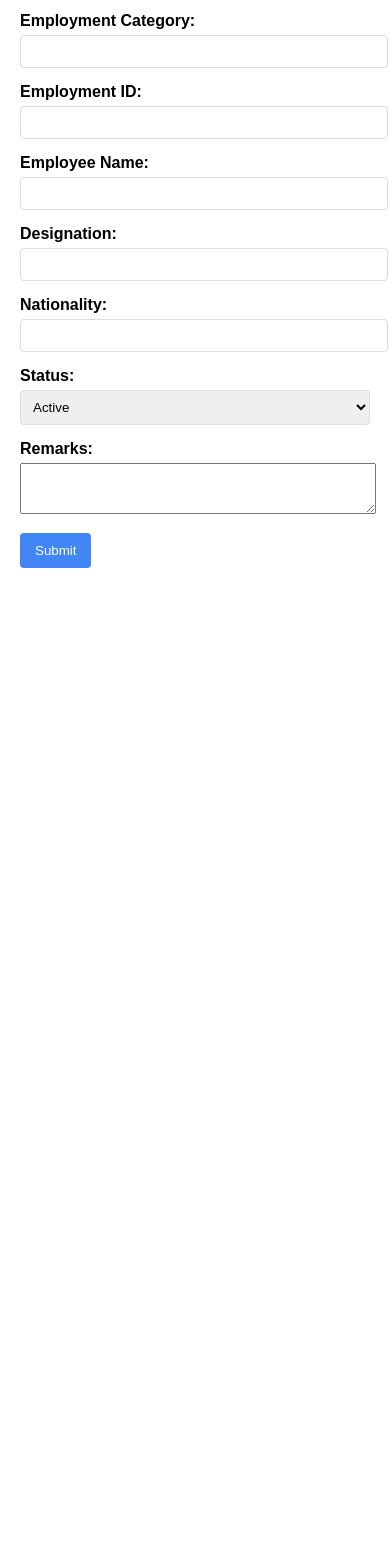
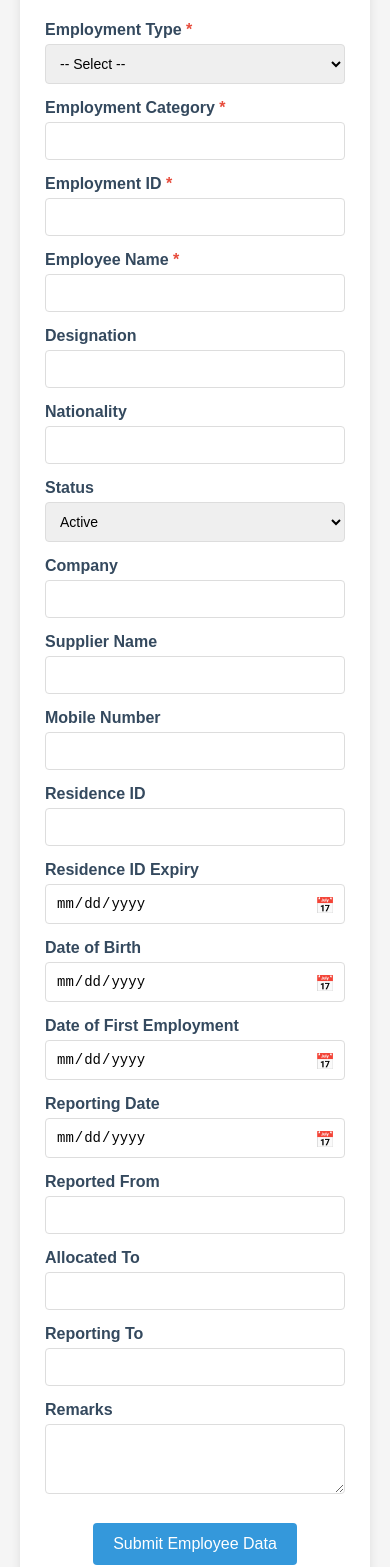
Before and after one commit to justingps/ems, a plain HTML site: page index.html in a window 390 px wide. Shown: the part 161-1728 px from the top of the page. Before the commit the page ends 844 px from the top, so only its background shows below. Drawn offline with Linux system fonts and the light colour scheme.

Commit message:
Update index.html

```diff
--- a/index.html
+++ b/index.html
@@ -3,81 +3,266 @@
 <head>
   <base target="_top">
   <style>
-    body { font-family: Arial, sans-serif; max-width: 800px; margin: 0 auto; padding: 20px; }
-    h1 { color: #4285F4; text-align: center; }
-    .form-group { margin-bottom: 15px; }
-    label { display: block; margin-bottom: 5px; font-weight: bold; }
-    input, select { width: 100%; padding: 8px; border: 1px solid #ddd; border-radius: 4px; }
-    button { background-color: #4285F4; color: white; padding: 10px 15px; border: none; border-radius: 4px; cursor: pointer; }
-    button:hover { background-color: #3367D6; }
+    body {
+      font-family: 'Arial', sans-serif;
+      max-width: 900px;
+      margin: 0 auto;
+      padding: 20px;
+      background-color: #f5f5f5;
+    }
+    h1 {
+      color: #2c3e50;
+      text-align: center;
+      margin-bottom: 30px;
+      border-bottom: 2px solid #3498db;
+      padding-bottom: 10px;
+    }
+    .form-container {
+      background-color: white;
+      padding: 25px;
+      border-radius: 8px;
+      box-shadow: 0 2px 10px rgba(0,0,0,0.1);
+    }
+    .form-group {
+      margin-bottom: 15px;
+      display: flex;
+      flex-wrap: wrap;
+      gap: 15px;
+    }
+    .form-field {
+      flex: 1 1 calc(50% - 15px);
+      min-width: 250px;
+    }
+    label {
+      display: block;
+      margin-bottom: 5px;
+      font-weight: bold;
+      color: #34495e;
+    }
+    input, select, textarea {
+      width: 100%;
+      padding: 10px;
+      border: 1px solid #ddd;
+      border-radius: 4px;
+      box-sizing: border-box;
+      font-size: 14px;
+    }
+    input:focus, select:focus, textarea:focus {
+      border-color: #3498db;
+      outline: none;
+      box-shadow: 0 0 5px rgba(52,152,219,0.3);
+    }
+    .required:after {
+      content: " *";
+      color: #e74c3c;
+    }
+    button {
+      background-color: #3498db;
+      color: white;
+      padding: 12px 20px;
+      border: none;
+      border-radius: 4px;
+      cursor: pointer;
+      font-size: 16px;
+      display: block;
+      margin: 25px auto 0;
+      transition: background-color 0.3s;
+    }
+    button:hover {
+      background-color: #2980b9;
+    }
+    #message {
+      text-align: center;
+      margin-top: 20px;
+      padding: 10px;
+      border-radius: 4px;
+      display: none;
+    }
+    .success {
+      background-color: #d4edda;
+      color: #155724;
+    }
+    .error {
+      background-color: #f8d7da;
+      color: #721c24;
+    }
+    .date-field {
+      position: relative;
+    }
+    .date-field:after {
+      content: "📅";
+      position: absolute;
+      right: 10px;
+      top: 35px;
+      pointer-events: none;
+    }
+    @media (max-width: 600px) {
+      .form-field {
+        flex: 1 1 100%;
+      }
+    }
   </style>
 </head>
 <body>
-  <h1>Employee Data Entry</h1>
+  <div class="form-container">
+    <h1>Employee Data Entry Form</h1>
     <form id="employeeForm">
+
       <div class="form-group">
-      <label for="employmentType">Employment Type:</label>
+        <div class="form-field">
+          <label for="employmentType" class="required">Employment Type</label>
           <select id="employmentType" required>
-        <option value="">Select</option>
+            <option value="">-- Select --</option>
             <option value="Full-time">Full-time</option>
             <option value="Part-time">Part-time</option>
             <option value="Contract">Contract</option>
+            <option value="Temporary">Temporary</option>
           </select>
         </div>
 
-    <div class="form-group">
-      <label for="employmentCategory">Employment Category:</label>
+        <div class="form-field">
+          <label for="employmentCategory" class="required">Employment Category</label>
           <input type="text" id="employmentCategory" required>
+        </div>
       </div>
 
       <div class="form-group">
-      <label for="employmentId">Employment ID:</label>
+        <div class="form-field">
+          <label for="employmentId" class="required">Employment ID</label>
           <input type="text" id="employmentId" required>
         </div>
 
-    <div class="form-group">
-      <label for="employeeName">Employee Name:</label>
+        <div class="form-field">
+          <label for="employeeName" class="required">Employee Name</label>
           <input type="text" id="employeeName" required>
         </div>
-
-    <!-- Add all other fields similarly -->
-    <!-- For brevity, I've included a few fields - you should add all fields from your list -->
+      </div>
 
       <div class="form-group">
-      <label for="designation">Designation:</label>
+        <div class="form-field">
+          <label for="designation">Designation</label>
           <input type="text" id="designation">
         </div>
 
-    <div class="form-group">
-      <label for="nationality">Nationality:</label>
+        <div class="form-field">
+          <label for="nationality">Nationality</label>
           <input type="text" id="nationality">
+        </div>
       </div>
 
       <div class="form-group">
-      <label for="status">Status:</label>
+        <div class="form-field">
+          <label for="status">Status</label>
           <select id="status">
             <option value="Active">Active</option>
             <option value="Inactive">Inactive</option>
             <option value="On Leave">On Leave</option>
+            <option value="Terminated">Terminated</option>
           </select>
         </div>
 
-    <!-- Continue with all other fields -->
+        <div class="form-field">
+          <label for="company">Company</label>
+          <input type="text" id="company">
+        </div>
+      </div>
 
       <div class="form-group">
-      <label for="remarks">Remarks:</label>
-      <textarea id="remarks" rows="3" style="width: 100%;"></textarea>
+        <div class="form-field">
+          <label for="supplierName">Supplier Name</label>
+          <input type="text" id="supplierName">
         </div>
 
-    <button type="submit">Submit</button>
+        <div class="form-field">
+          <label for="mobileNo">Mobile Number</label>
+          <input type="tel" id="mobileNo" pattern="[0-9]{10,15}">
+        </div>
+      </div>
+
+      <div class="form-group">
+        <div class="form-field">
+          <label for="resId">Residence ID</label>
+          <input type="text" id="resId">
+        </div>
+
+        <div class="form-field date-field">
+          <label for="resIdExpiry">Residence ID Expiry</label>
+          <input type="date" id="resIdExpiry">
+        </div>
+      </div>
+
+      <div class="form-group">
+        <div class="form-field date-field">
+          <label for="dob">Date of Birth</label>
+          <input type="date" id="dob">
+        </div>
+
+        <div class="form-field date-field">
+          <label for="dateOfFirst">Date of First Employment</label>
+          <input type="date" id="dateOfFirst">
+        </div>
+      </div>
+
+      <div class="form-group">
+        <div class="form-field date-field">
+          <label for="reportingDate">Reporting Date</label>
+          <input type="date" id="reportingDate">
+        </div>
+
+        <div class="form-field">
+          <label for="reportedFrom">Reported From</label>
+          <input type="text" id="reportedFrom">
+        </div>
+      </div>
+
+      <div class="form-group">
+        <div class="form-field">
+          <label for="allocatedTo">Allocated To</label>
+          <input type="text" id="allocatedTo">
+        </div>
+
+        <div class="form-field">
+          <label for="reportingTo">Reporting To</label>
+          <input type="text" id="reportingTo">
+        </div>
+      </div>
+
+      <div class="form-group">
+        <div class="form-field" style="flex: 1 1 100%;">
+          <label for="remarks">Remarks</label>
+          <textarea id="remarks" rows="3"></textarea>
+        </div>
+      </div>
+
+      <button type="submit">Submit Employee Data</button>
     </form>
 
     <div id="message"></div>
+  </div>
 
   <script>
     document.getElementById('employeeForm').addEventListener('submit', function(e) {
       e.preventDefault();
 
+      // Validate required fields
+      const requiredFields = document.querySelectorAll('[required]');
+      let isValid = true;
+
+      requiredFields.forEach(field => {
+        if (!field.value.trim()) {
+          field.style.borderColor = '#e74c3c';
+          isValid = false;
+        } else {
+          field.style.borderColor = '#ddd';
+        }
+      });
+
+      if (!isValid) {
+        showMessage('Please fill in all required fields', 'error');
+        return;
+      }
+
+      // Prepare data object
       const data = {
         employmentType: document.getElementById('employmentType').value,
         employmentCategory: document.getElementById('employmentCategory').value,
@@ -100,15 +285,38 @@
         remarks: document.getElementById('remarks').value
       };
 
+      // Submit to Google Sheets
       google.script.run
         .withSuccessHandler(function(msg) {
-          document.getElementById('message').innerHTML = msg;
+          showMessage(msg, 'success');
           document.getElementById('employeeForm').reset();
         })
         .withFailureHandler(function(error) {
-          document.getElementById('message').innerHTML = "Error: " + error.message;
+          showMessage("Error: " + error.message, 'error');
         })
         .appendData(data);
+    });
+
+    function showMessage(text, type) {
+      const messageDiv = document.getElementById('message');
+      messageDiv.textContent = text;
+      messageDiv.className = type;
+      messageDiv.style.display = 'block';
+
+      setTimeout(() => {
+        messageDiv.style.display = 'none';
+      }, 5000);
+    }
+
+    // Format date fields for better display
+    const dateFields = document.querySelectorAll('input[type="date"]');
+    dateFields.forEach(field => {
+      field.addEventListener('focus', function() {
+        this.type = 'date';
+      });
+      field.addEventListener('blur', function() {
+        if (!this.value) this.type = 'text';
+      });
     });
   </script>
 </body>
```
Lines whose indentation alone changed are shown as unchanged.
